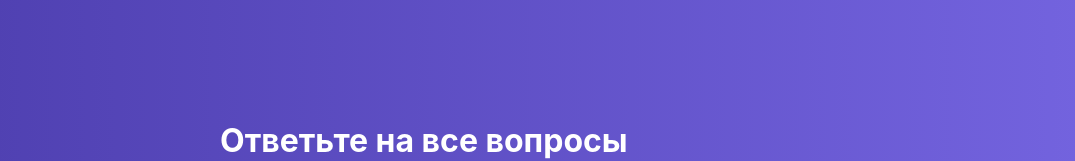
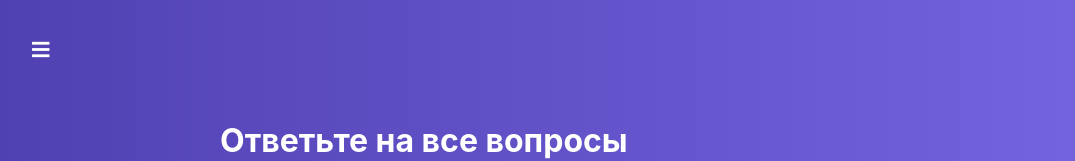
Before and after one commit to Yurii07/millionaire, a React (Create React App) app: page / in a window 1280 px wide. Shown: the top 161 px of the page, without its empty margins (8-1083 px from the left). Built offline with nearby package versions, Linux system fonts and the light colour scheme.

Commit message:
add drawer component & menu

```diff
--- a/public/index.html
+++ b/public/index.html
@@ -5,6 +5,8 @@
     <link rel="icon" href="%PUBLIC_URL%/favicon.ico" />
     <meta name="viewport" content="width=device-width, initial-scale=1" />
     <meta name="theme-color" content="#000000" />
+    <link rel="stylesheet" href="https://pro.fontawesome.com/releases/v5.10.0/css/all.css" integrity="sha384-AYmEC3Yw5cVb3ZcuHtOA93w35dYTsvhLPVnYs9eStHfGJvOvKxVfELGroGkvsg+p" crossorigin="anonymous"/>
+
     <meta
       name="description"
       content="Web site created using create-react-app"
--- /dev/null
+++ b/src/components/Navigation/Drawer/Drawer.js
@@ -0,0 +1,37 @@
+import React, {Component} from 'react'
+import classes from './Drawer.module.css'
+
+const links = [
+    1, 2, 3
+]
+
+class Drawer extends Component {
+
+    renderLinks() {
+        return links.map((link, index) => {
+            return (
+                <li key={index}>
+                    <a>Link {link}</a>
+                </li>
+            )
+        })
+    }
+
+    render() {
+        const cls = [classes.Drawer]
+
+        if (!this.props.isOpen) {
+            cls.push(classes.close)
+        }
+
+        return (
+            <nav className={cls.join(' ')}>
+                <ul>
+                    { this.renderLinks() }
+                </ul>
+            </nav>
+        )
+    }
+}
+
+export default Drawer
--- /dev/null
+++ b/src/components/Navigation/Drawer/Drawer.module.css
@@ -0,0 +1,42 @@
+.Drawer {
+    position: fixed;
+    left: 0;
+    top: 0;
+    bottom: 0;
+    width: 80%;
+    max-width: 300px;
+    padding: 20px 10px;
+    box-sizing: border-box;
+    background: #fff;
+    transform: translateX(0px);
+    transition: transform .22s ease-in;
+    z-index: 90;
+}
+
+.Drawer.close {
+    transform: translateX(-300px);
+}
+
+.Drawer ul {
+    list-style: none;
+    margin: 0;
+    padding: 0;
+}
+
+.Drawer ul li {
+    margin-bottom: 15px;
+}
+
+.Drawer ul li a {
+    color: #363d54;
+    font-size: 30px;
+    text-decoration: none;
+    background-color: #fff;
+    position: relative;
+    padding: 0 20px 10px 20px;
+    transition: opacity .3s;
+}
+
+.Drawer ul li a:hover, .active {
+    opacity: .7;
+}
--- a/src/components/Navigation/MenuToggle/MenuToggle.js
+++ b/src/components/Navigation/MenuToggle/MenuToggle.js
@@ -0,0 +1,25 @@
+import React from 'react'
+import classes from './MenuToggle.module.css'
+
+const MenuToggle = props => {
+    const cls = [
+        classes.MenuToggle,
+        'fa'
+    ]
+
+    if (props.isOpen) {
+        cls.push('fa-times')
+        cls.push(classes.open)
+    } else {
+        cls.push('fa-bars')
+    }
+
+    return (
+        <i
+            className={cls.join(' ')}
+            onClick={props.onToggle}
+        />
+    )
+}
+
+export default MenuToggle
--- a/src/components/Navigation/MenuToggle/MenuToggle.module.css
+++ b/src/components/Navigation/MenuToggle/MenuToggle.module.css
@@ -0,0 +1,18 @@
+.MenuToggle {
+    position: fixed;
+    top: 40px;
+    left: 40px;
+    font-size: 20px;
+    cursor: pointer;
+    color: #fff;
+    transition: opacity, left .22s ease-in;
+    z-index: 100;
+}
+
+.MenuToggle:hover {
+    opacity: .7;
+}
+
+.MenuToggle.open {
+    left: 320px;
+}
--- a/src/hoc/Layout/Layout.js
+++ b/src/hoc/Layout/Layout.js
@@ -1,12 +1,30 @@
 import React, {Component} from 'react';
 import classes from './Layout.module.css';
+import MenuToggle from "../../components/Navigation/MenuToggle/MenuToggle";
+import Drawer from "../../components/Navigation/Drawer/Drawer";
 
 class Layout extends Component {
+
+    state = {
+        menu: false
+    }
+
+    toggleMenuHandler = () => {
+        this.setState({
+            menu: !this.state.menu
+        })
+    }
+
     render() {
         return (
             <div className={classes.Layout}>
 
+                <Drawer isOpen={this.state.menu}/>
 
+                <MenuToggle
+                    onToggle={this.toggleMenuHandler}
+                    isOpen={this.state.menu}
+                />
 
                 <main>
                     {this.props.children}
```
